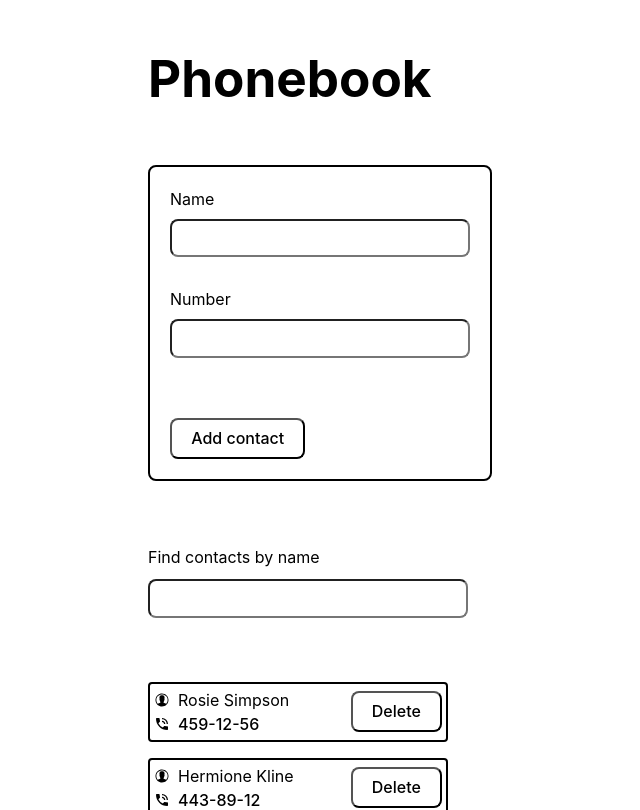
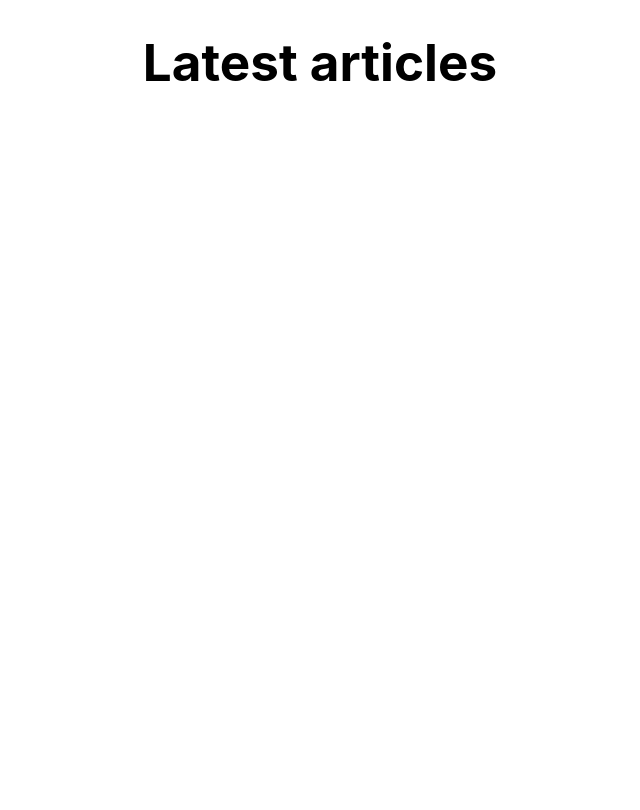
Before and after one commit to YevhenHolovinov/goit-react-hw-04, a React (Vite) app: page / in a window 1280 px wide. Shown: the top 810 px of the page, without its empty margins (320-960 px from the left). Built offline with nearby package versions, Linux system fonts and the light colour scheme.

Commit message:
lesson one

```diff
--- a/package.json
+++ b/package.json
@@ -10,6 +10,7 @@
     "preview": "vite preview"
   },
   "dependencies": {
+    "axios": "^1.8.4",
     "clsx": "^2.1.1",
     "formik": "^2.4.6",
     "modern-normalize": "^3.0.1",
--- a/src/components/App/App.jsx
+++ b/src/components/App/App.jsx
@@ -1,51 +1,15 @@
-import ContactList from '../ContactList/ContactList';
-import ContactForm from '../ContactForm/ContactForm';
-import SearchBox from '../SearchBox/SearchBox';
+import { useEffect } from "react";
+import axios from "axios";
 
-import {useEffect, useState } from 'react';
-import  useContacts  from '../../useContacts.json';
-import css from './App.module.css';
+export default function App ()  {
 
-const LS_CONTACTS_KEY = 'initial-contacts';
-
-
-const initialContacts = () => {
-	const localStorageContacts = localStorage.getItem(LS_CONTACTS_KEY);
-	return localStorageContacts ? JSON.parse(localStorageContacts) : useContacts;
-};
-
-
- export default function App () {
-  const [contacts, setContacts] = useState(initialContacts);
-  const [filter, setFilter] = useState('');
-
-
-	useEffect(() => {
-		localStorage.setItem(LS_CONTACTS_KEY, JSON.stringify(contacts));
-	}, [contacts]);
-
-  const handleAddContact = (newContact) => {
-    setContacts((prevContact) => {
-      return [...prevContact, newContact];
-    });
-  };
-
-  const handleDeleteContacts = (Id) => {
-    setContacts((prevContact) => {
-      return prevContact.filter((contact) => contact.id !== Id);
-    });
-  };
-
-  const visibleContact = contacts.filter((contact) =>
-    contact.name.toLowerCase().includes(filter.toLowerCase())
-  );
+  useEffect(() => {
+    // Тут будемо виконувати HTTP-запит
+  }, []);
 
   return (
-    <div className={css.container}>
-      <h1>Phonebook</h1>
-      <ContactForm onAdd={handleAddContact} />
-      <SearchBox value={filter} onFilter={setFilter}/>
-      <ContactList contacts={visibleContact} onDelete={handleDeleteContacts} />
+    <div>
+      <h1>Latest articles</h1>
     </div>
   );
- };
+};
--- a/src/components/Contact/Contact.jsx
+++ /dev/null
@@ -1,27 +0,0 @@
-import { IoIosContact } from 'react-icons/io';
-import { MdPhoneInTalk } from 'react-icons/md';
-
-import css from './Contact.module.css';
-
-export default function Contact({ id, name, number, onDelete }) {
-  return (
-    <li className={css.container}>
-			<div>
-				<div className={css.text}>
-					<IoIosContact />
-					<span >{name}</span>
-				</div>
-				<div className={css.text}>
-					<MdPhoneInTalk />
-					<a href={`tel: ` + number}>{number}</a>
-				</div>
-			</div>
-			<button
-				onClick={() => onDelete(id)}
-				type='button'
-			>
-				Delete
-			</button>
-		</li>
-  );
-}
--- a/src/components/Contact/Contact.module.css
+++ /dev/null
@@ -1,17 +0,0 @@
-.container {
-	border: 2px solid black;
-	border-radius: 4px;
-	padding: 4px;
-	display: flex;
-	align-items: center;
-	gap: 12px;
-    justify-content: space-between;
-    max-width: 300px;
-  }
-
-  .text {
-	display: flex;
-	justify-content: flex-start;
-	align-items: center;
-	gap: 8px;
-  }
--- a/src/components/ContactForm/ContactForm.jsx
+++ /dev/null
@@ -1,91 +0,0 @@
-import { Formik, Form, Field, ErrorMessage } from 'formik';
-
-import * as Yup from 'yup';
-import { useId } from 'react';
-import { nanoid } from 'nanoid';
-
-import css from './ContactForm.module.css'
-
-const ContactSchema = Yup.object().shape({
-  name: Yup.string()
-       .min(3, `The "Name" is too Short!`)
-       .max(50, `The "Name" is too Long!`)
-       .required('The "Name" is Required field!'),
-  number: Yup.string()
-       .min(3, `The "Number" is too Short!`)
-       .max(50, `The "Number" is too Long!`)
-       .required('The "Number" is Required field!'),
-});
-
-const initialValues = {
-  name: '',
-  number: ''
-};
-
-export default function ContactForm({ onAdd }) {
-    const nameFieldId = useId();
-    const numberFieldId = useId();
-    const contactId = nanoid();
-
-    const handleSubmit = (values, actions) => {
-      const newContact = { ...values, id: contactId };
-		  onAdd(newContact);
-		  actions.setSubmitting(false);
-		  actions.resetForm();
-    };
-
-    return (
-      <Formik
-			initialValues={initialValues}
-			onSubmit={handleSubmit}
-			validationSchema={ContactSchema}
-		>
-			{({ isSubmitting }) => (
-				<Form className={css.formContact}>
-					<label className={css.formLabel} htmlFor={nameFieldId}>
-						Name
-					</label>
-					<div className={css.formInputWrapper}>
-						<Field
-							className={css.formInput}
-							type='text'
-							name='name'
-							id={nameFieldId}
-						/>
-						<ErrorMessage
-							className={css.formErrorMessage}
-							name='name'
-							component='div'
-						/>
-					</div>
-
-					<label className={css.formLabel} htmlFor={numberFieldId}>
-						Number
-					</label>
-					<div className={css.formInputWrapper}>
-						<Field
-							className={css.formInput}
-							type='tel'
-							inputMode='tel'
-							name='number'
-							id={numberFieldId}
-						/>
-						<ErrorMessage
-							className={css.formErrorMessage}
-							name='number'
-							component='div'
-						/>
-					</div>
-
-					<button
-						className={css.formButton}
-						type='submit'
-						disabled={isSubmitting}
-					>
-						Add contact
-					</button>
-				</Form>
-			)}
-		</Formik>
-    );
-};
--- a/src/components/ContactForm/ContactForm.module.css
+++ /dev/null
@@ -1,35 +0,0 @@
-.formContact {
-	margin: auto;
-	border: 2px solid black;
-	border-radius: 8px;
-	min-width: 320px;
-	padding: 20px;
-	margin-bottom: 40px;
-}
-
-.formLabel {
-	text-align: start;
-	display: block;
-	margin-bottom: 8px;
-}
-
-.formInputWrapper {
-	position: relative;
-}
-
-.formInput {
-	min-width: 300px;
-	width: 90%;
-	margin-bottom: 30px;
-}
-
-.formErrorMessage {
-	position: absolute;
-	top: 32px;
-	left: 8px;
-	color: tomato;
-}
-
-.formButton {
-	margin-top: 30px;
-}
--- a/src/components/ContactList/ContactList.jsx
+++ /dev/null
@@ -1,18 +0,0 @@
-import Contact from '../Contact/Contact';
-import css from './ContactList.module.css';
-
-export default function ContactList({contacts, onDelete}) {
-    return (
-      <ul className={css.list}>
-          {contacts.map(({ id, number, name }) => (
-				        <Contact
-				        	key={id}
-				        	id={id}
-				        	number={number}
-				        	name={name}
-				        	onDelete={onDelete}
-				        />
-			     ))}
-      </ul>
-    );
-  }
--- a/src/components/ContactList/ContactList.module.css
+++ /dev/null
@@ -1,12 +0,0 @@
-.list {
-	margin: 0;
-	padding: 0;
-	display: flex;
-	flex-direction: column;
-	gap: 16px;
-  }
-
-  .item {
-	max-width: 600px;
-	list-style: none;
-  }
--- a/src/components/SearchBox/SearchBox.jsx
+++ /dev/null
@@ -1,19 +0,0 @@
-import { useId } from 'react';
-
-import css from './SearchBox.module.css'
-
-export default function SearchBox({ value, onFilter }) {
-    const searchId = useId();
-
-    return (
-      <div className={css.searchContainer}>
-        <label className={css.searchLabel} htmlFor={searchId}>Find contacts by name</label>
-        <input
-          className={css.searchInput}
-          type="search"
-          value={value}
-          onChange={(e) => onFilter(e.target.value)}
-        />
-      </div>
-    );
-  }
--- a/src/components/SearchBox/SearchBox.module.css
+++ /dev/null
@@ -1,11 +0,0 @@
-.searchContainer {
-	margin-bottom: 40px;
-}
-.searchLabel {
-	display: block;
-	margin-bottom: 10px;
-}
-
-.searchInput {
-	min-width: 320px;
-}
```
Also changed, not shown: 1 other file (tests, documents, lock files or other folders).
